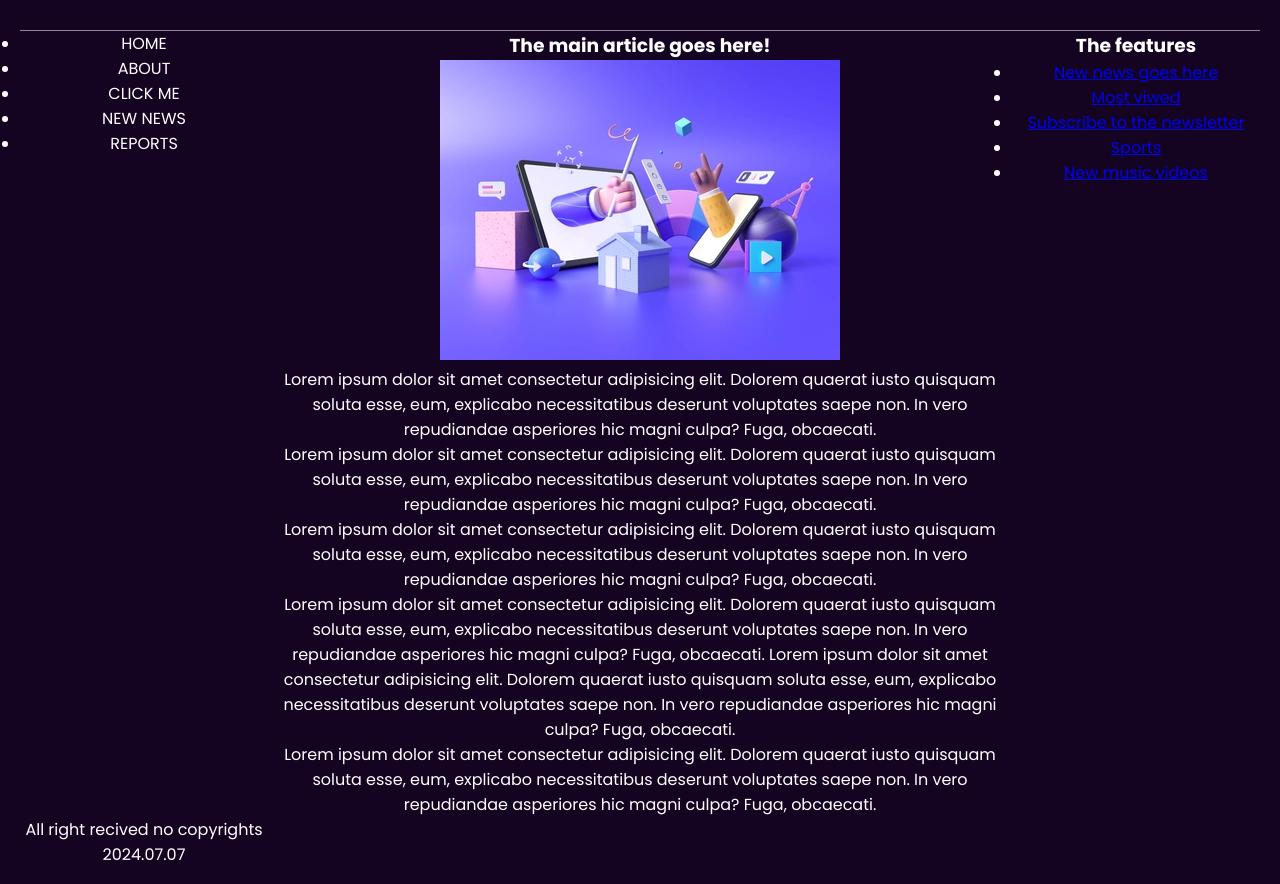
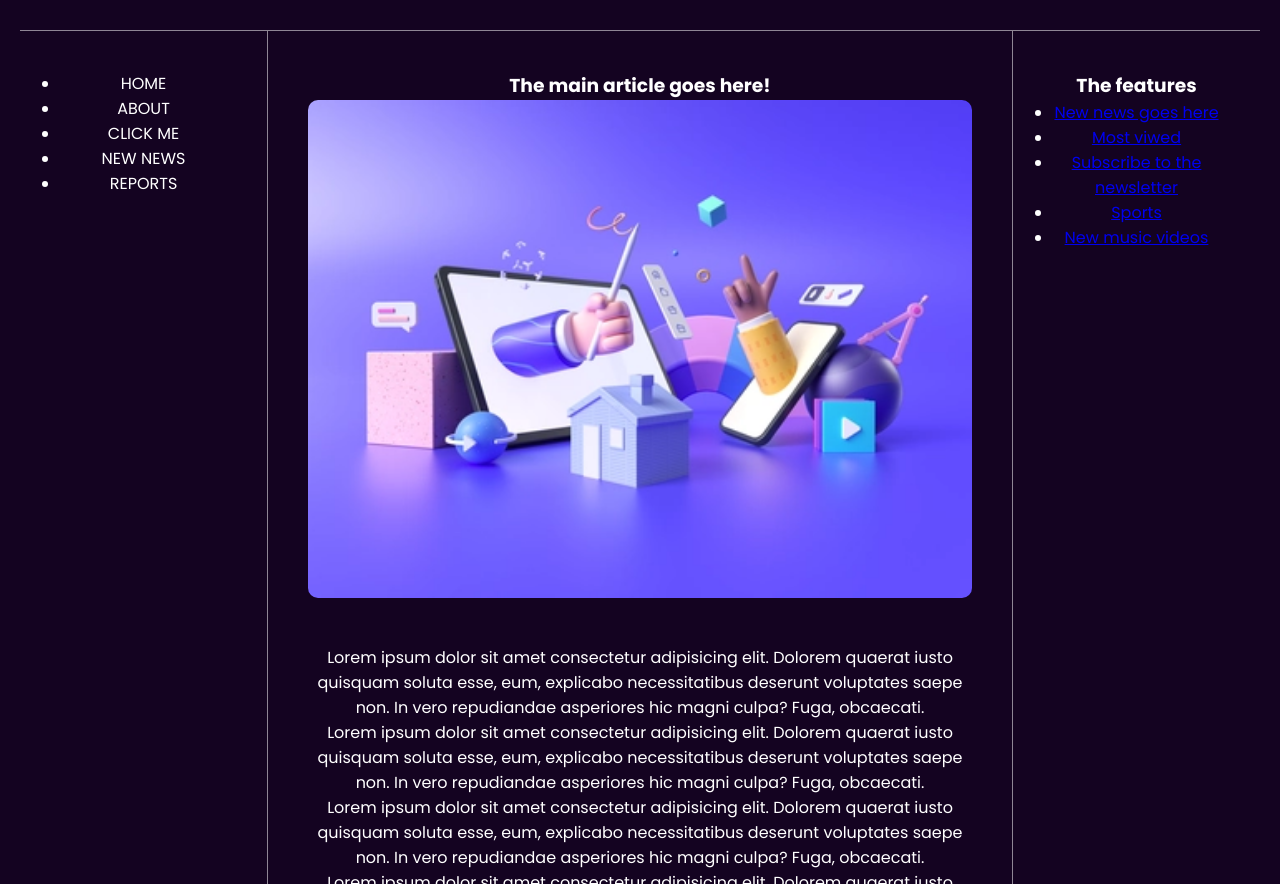
Before and after one commit to IT21117428/CSS-Grid-Project-2, a plain HTML site: page index.html in a window 1280 px wide. Shown: the part 68-952 px from the top of the page. Drawn offline with Linux system fonts and the light colour scheme.

Commit message:
styles the navigation bar and aside tag and set the borders and styles the footer

```diff
--- a/style.css
+++ b/style.css
@@ -26,3 +26,34 @@ body{
     padding-bottom: 30px;
     border-bottom: 1px solid rgba(255, 255, 255, 0.522);
 }
+
+nav{
+    border-right: 1px solid rgba(255, 255, 255, 0.522);
+    padding: 40px;
+}
+
+article{
+    padding: 40px;
+}
+
+article img{
+    width: 100%;
+    border-radius: 10px;
+}
+
+article p{
+    padding-top: 40px;
+}
+
+aside{
+    border-left: 1px solid rgba(255, 255, 255, 0.522);
+    padding: 40px;
+}
+
+footer{
+    grid-column: span 3;
+    text-align: center;
+    border-top: 1px solid rgba(255, 255, 255, 0.522);
+    padding: 30px;
+    border-bottom: 1px solid rgba(255, 255, 255, 0.522);
+}
```
